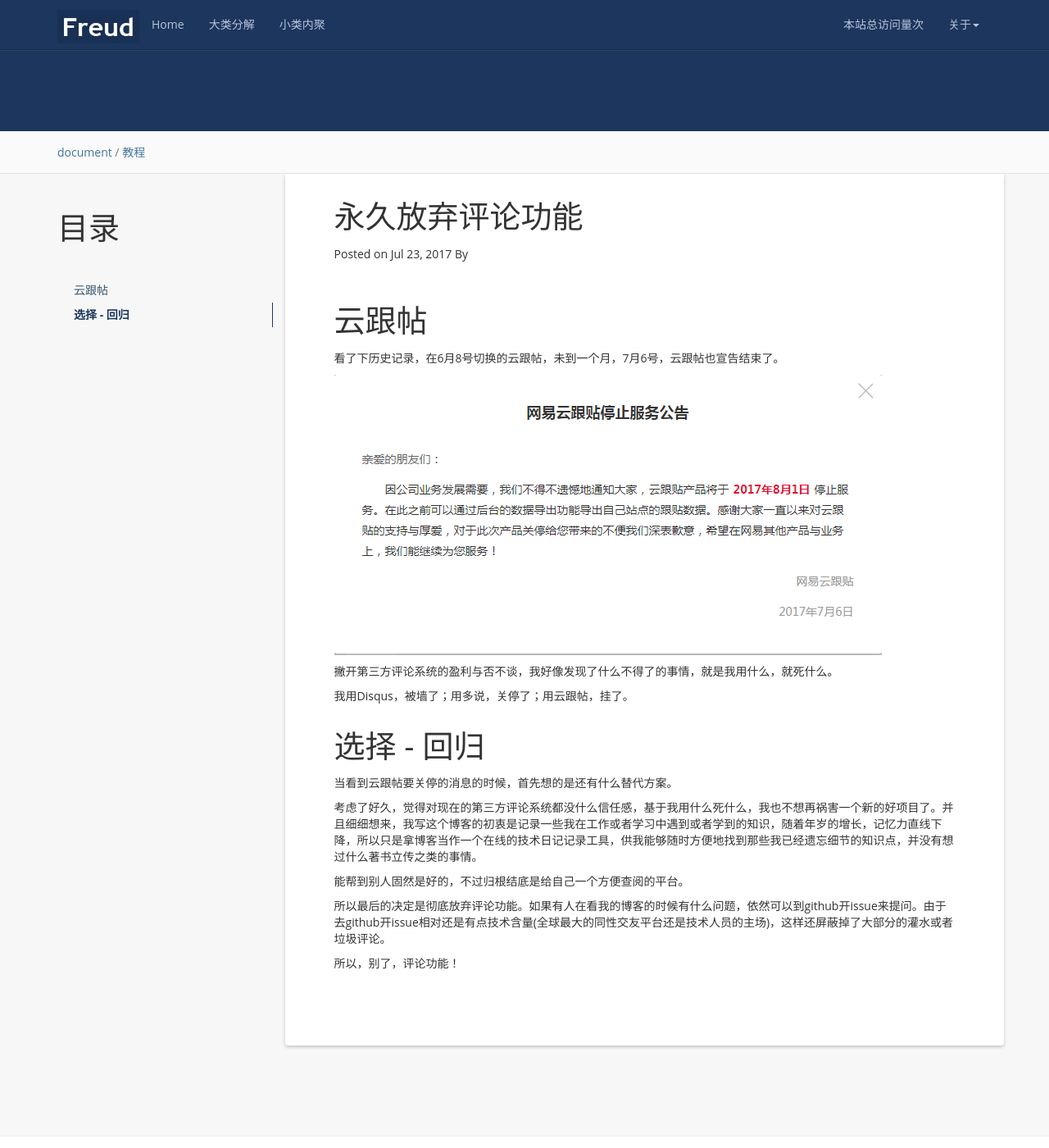
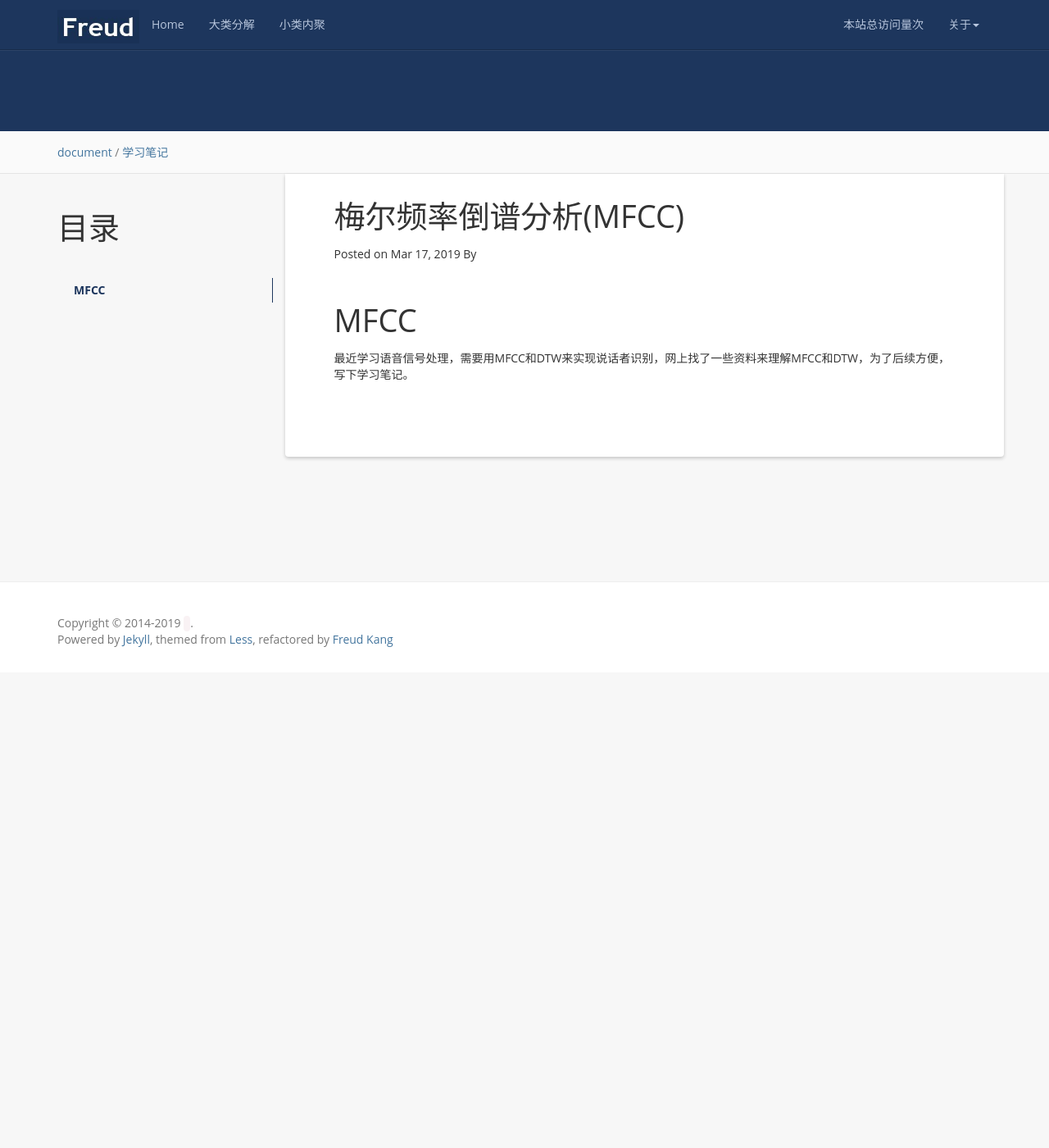
Before and after one commit to kleinzcy/kleinzcy.github.io, a Jekyll site: the page built from _posts/2017-07-24-abandon-the-comment-feature.md, in a window 1280 px wide and 1400 px high. Shown: the whole window at 82% size. Built offline with Jekyll 4.4.1, drawn with Linux system fonts in a browser that asks for light colours; nearby versions of some CDN libraries; a script that is not in the unit is left out; comment, search, counter and statistics services are not loaded.

Commit message:
Update 2017-07-24-abandon-the-comment-feature.md

```diff
--- a/_posts/2017-07-24-abandon-the-comment-feature.md
+++ b/_posts/2017-07-24-abandon-the-comment-feature.md
@@ -1,36 +1,15 @@
 ---
 layout: post
-title:  永久放弃评论功能
-date:   2017-07-24 00:00:00 +0800
+title:  梅尔频率倒谱分析(MFCC)
+date:   2019-03-18 00:00:00 +0800
 categories: document
-tag: 教程
+tag: 学习笔记
 ---
 
 * content
 {:toc}
 
 
-云跟帖			{#yungentie}
-====================================
+# MFCC
 
-看了下历史记录，在6月8号切换的云跟帖，未到一个月，7月6号，云跟帖也宣告结束了。
-
-![/styles/images/abandon-comments/yungentie-abandon.png]({{ '/styles/images/abandon-comments/yungentie-abandon.png' | prepend: site.baseurl  }})
-
-撇开第三方评论系统的盈利与否不谈，我好像发现了什么不得了的事情，就是我用什么，就死什么。
-
-我用Disqus，被墙了；用多说，关停了；用云跟帖，挂了。
-
-
-选择 - 回归			{#back-to-begin}
-====================================
-
-当看到云跟帖要关停的消息的时候，首先想的是还有什么替代方案。
-
-考虑了好久，觉得对现在的第三方评论系统都没什么信任感，基于我用什么死什么，我也不想再祸害一个新的好项目了。并且细细想来，我写这个博客的初衷是记录一些我在工作或者学习中遇到或者学到的知识，随着年岁的增长，记忆力直线下降，所以只是拿博客当作一个在线的技术日记记录工具，供我能够随时方便地找到那些我已经遗忘细节的知识点，并没有想过什么著书立传之类的事情。
-
-能帮到别人固然是好的，不过归根结底是给自己一个方便查阅的平台。
-
-所以最后的决定是彻底放弃评论功能。如果有人在看我的博客的时候有什么问题，依然可以到github开issue来提问。由于去github开issue相对还是有点技术含量(全球最大的同性交友平台还是技术人员的主场)，这样还屏蔽掉了大部分的灌水或者垃圾评论。
-
-所以，别了，评论功能！
+最近学习语音信号处理，需要用MFCC和DTW来实现说话者识别，网上找了一些资料来理解MFCC和DTW，为了后续方便，写下学习笔记。
```
